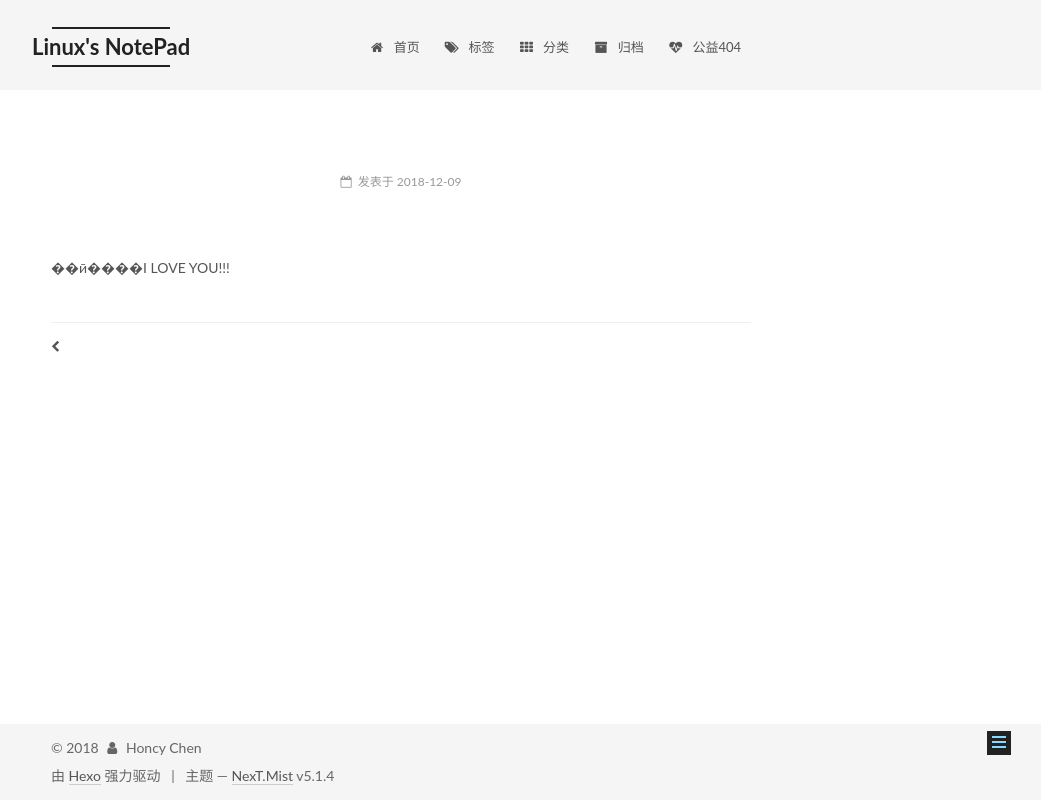
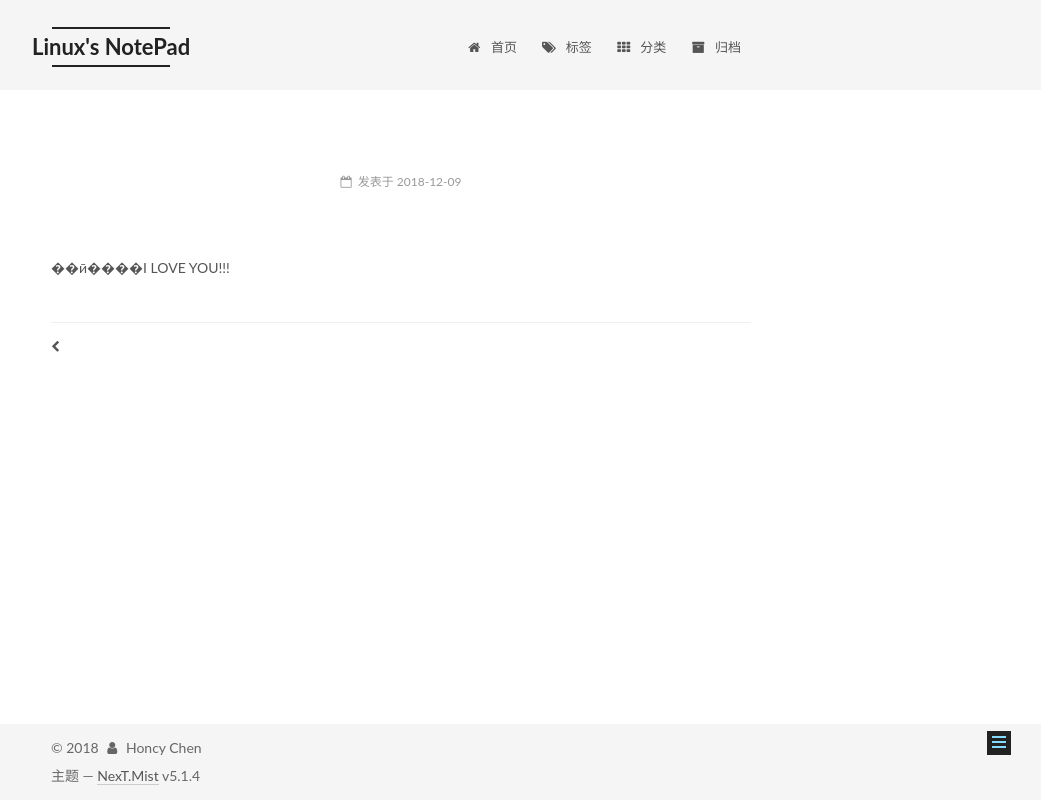
Before and after one commit to honcy1101/honcy1101.github.io, a plain HTML site: page 2018/12/09/我的第3篇博客/index.html in a window 1280 px wide. Shown: the whole page, without its empty margins (239-1280 px from the left). Drawn offline with Linux system fonts and the light colour scheme.

Commit message:
Site updated: 2018-12-09 16:19:40

```diff
--- a/2018/12/09/我的第3篇博客/index.html
+++ b/2018/12/09/我的第3篇博客/index.html
@@ -216,16 +216,6 @@
               <i class="menu-item-icon fa fa-fw fa-archive"></i> <br>
 
             归档
-          </a>
-        </li>
-
-
-        <li class="menu-item menu-item-commonweal">
-          <a href="/404/" rel="section">
-
-              <i class="menu-item-icon fa fa-fw fa-heartbeat"></i> <br>
-
-            公益404
           </a>
         </li>
 
@@ -481,11 +471,7 @@
 </div>
 
 
-  <div class="powered-by">由 <a class="theme-link" target="_blank" href="https://hexo.io">Hexo</a> 强力驱动</div>
 
-
-
-  <span class="post-meta-divider">|</span>
 
 
 
--- a/css/main.css
+++ b/css/main.css
@@ -1822,7 +1822,7 @@ pre .javascript .function {
   width: 4px;
   height: 4px;
   border-radius: 50%;
-  background: #79d2c6;
+  background: #ffff61;
 }
 .links-of-blogroll {
   font-size: 13px;
```
Also changed, not shown: 2018/12/09/我的第二篇博客/index.html (+0 -14 lines), archives/2018/12/index.html (+0 -14 lines), archives/2018/index.html (+0 -14 lines), archives/index.html (+0 -14 lines), index.html (+0 -14 lines).
